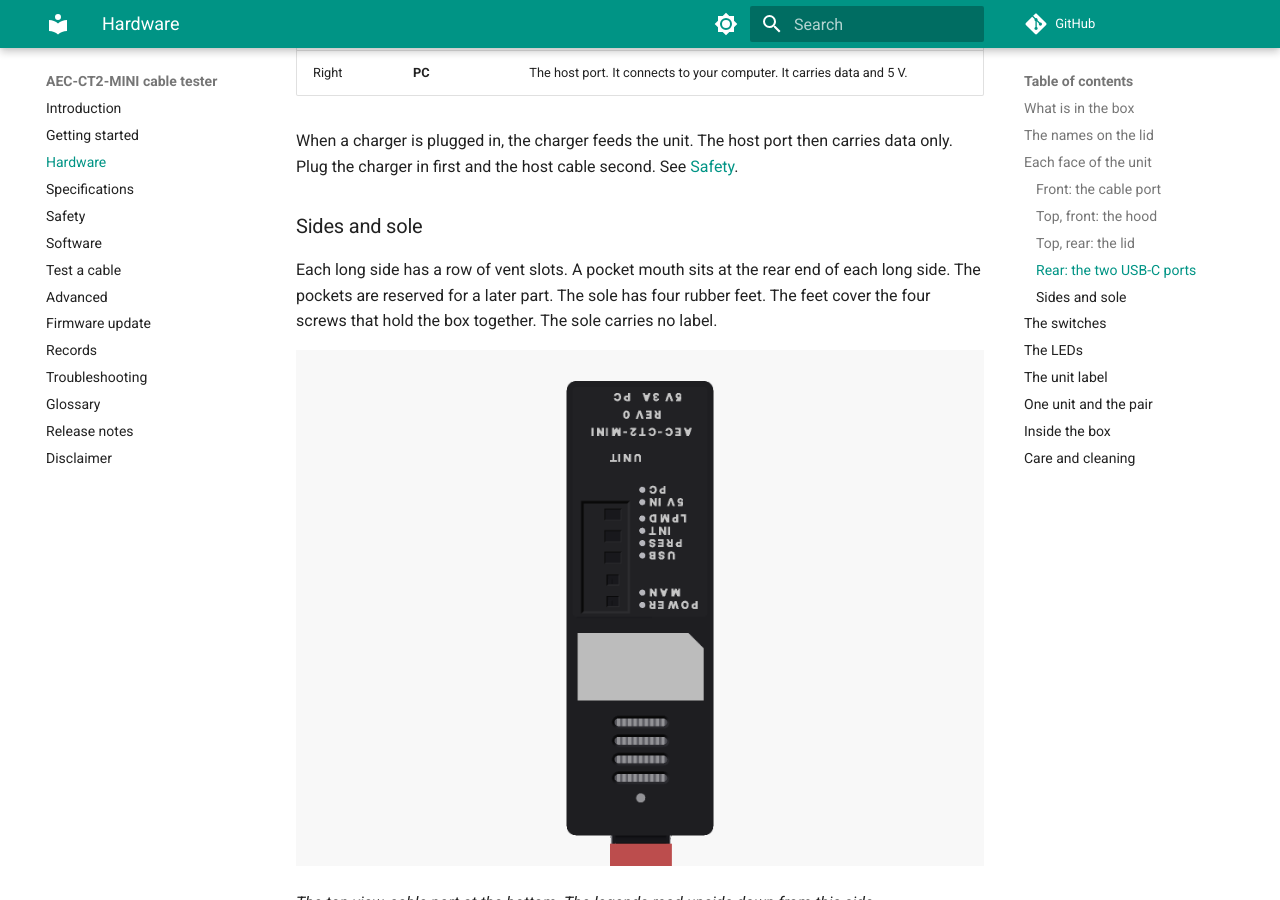
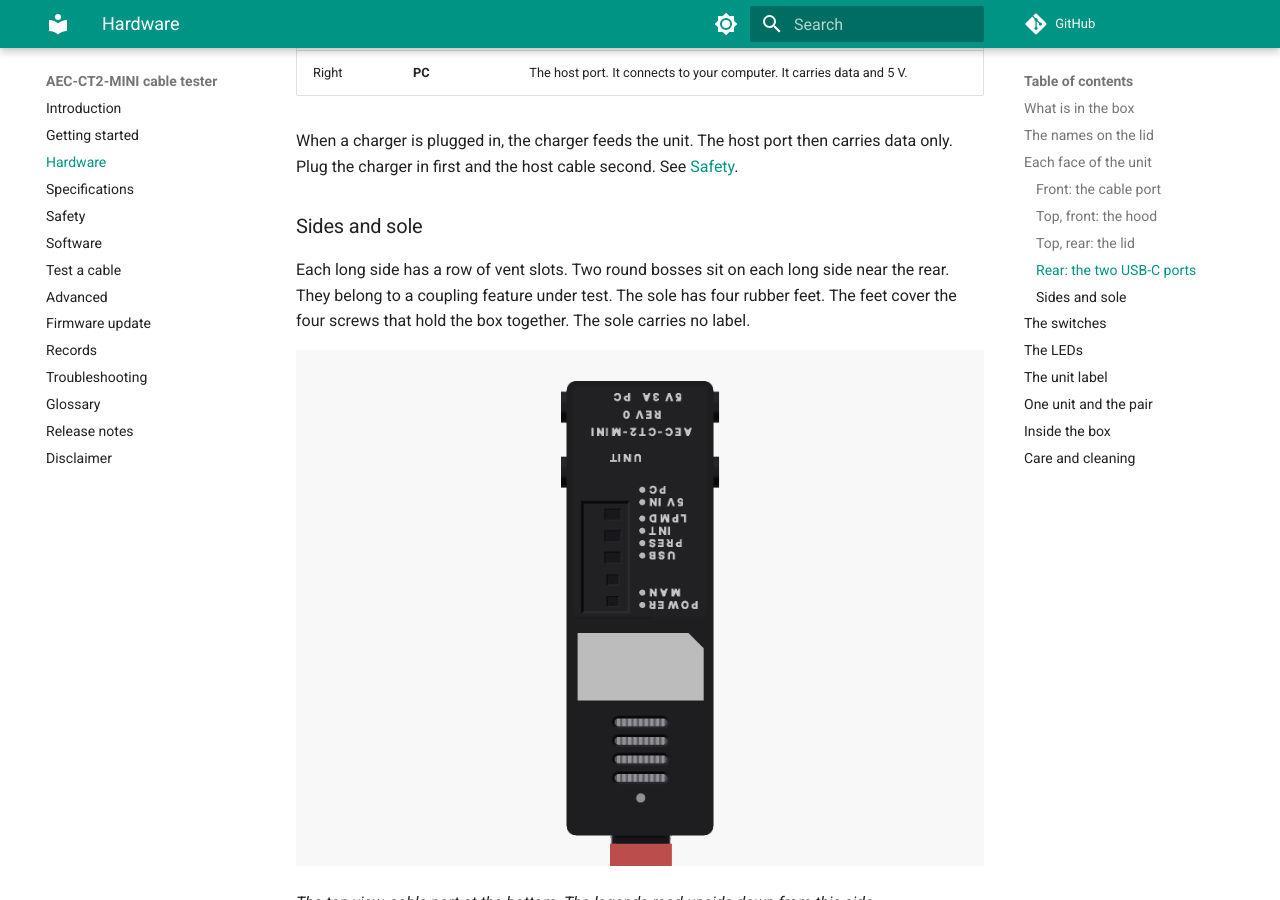
Before and after one commit to vppillai/aec-ct2-mini, an MkDocs documentation site: the page built from docs/hardware.md, in a window 1280 px wide and 900 px high, scrolled down 4342 px. Built offline with MkDocs 1.6.1 and Material for MkDocs 9.7.7, drawn with Linux system fonts in a browser that asks for light colours; comment, search, counter and statistics services are not loaded.

Commit message:
Docs 0.2.0: the case renders of the body with the rear coupling bosses, the hardware page names them as a feature under test

```diff
--- a/docs/hardware.md
+++ b/docs/hardware.md
@@ -84,7 +84,7 @@ When a charger is plugged in, the charger feeds the unit. The host port then car
 
 ### Sides and sole
 
-Each long side has a row of vent slots. A pocket mouth sits at the rear end of each long side. The pockets are reserved for a later part. The sole has four rubber feet. The feet cover the four screws that hold the box together. The sole carries no label.
+Each long side has a row of vent slots. Two round bosses sit on each long side near the rear. They belong to a coupling feature under test. The sole has four rubber feet. The feet cover the four screws that hold the box together. The sole carries no label.
 
 ![The unit from above](images/case_top.png)
 
```
Also changed, not shown: docs/images/case_exploded.png, docs/images/case_hood_off.png, docs/images/case_iso.png, docs/images/case_rear.png, docs/images/case_top.png.
